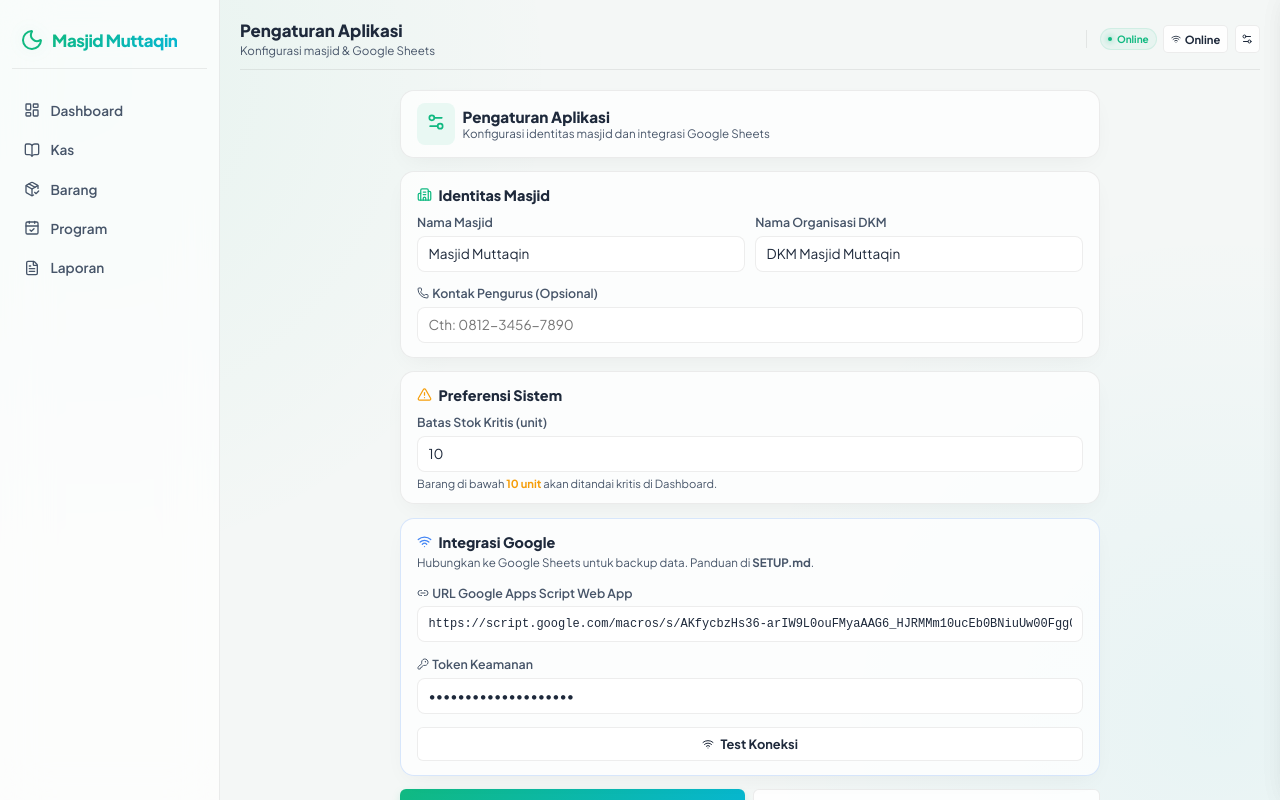
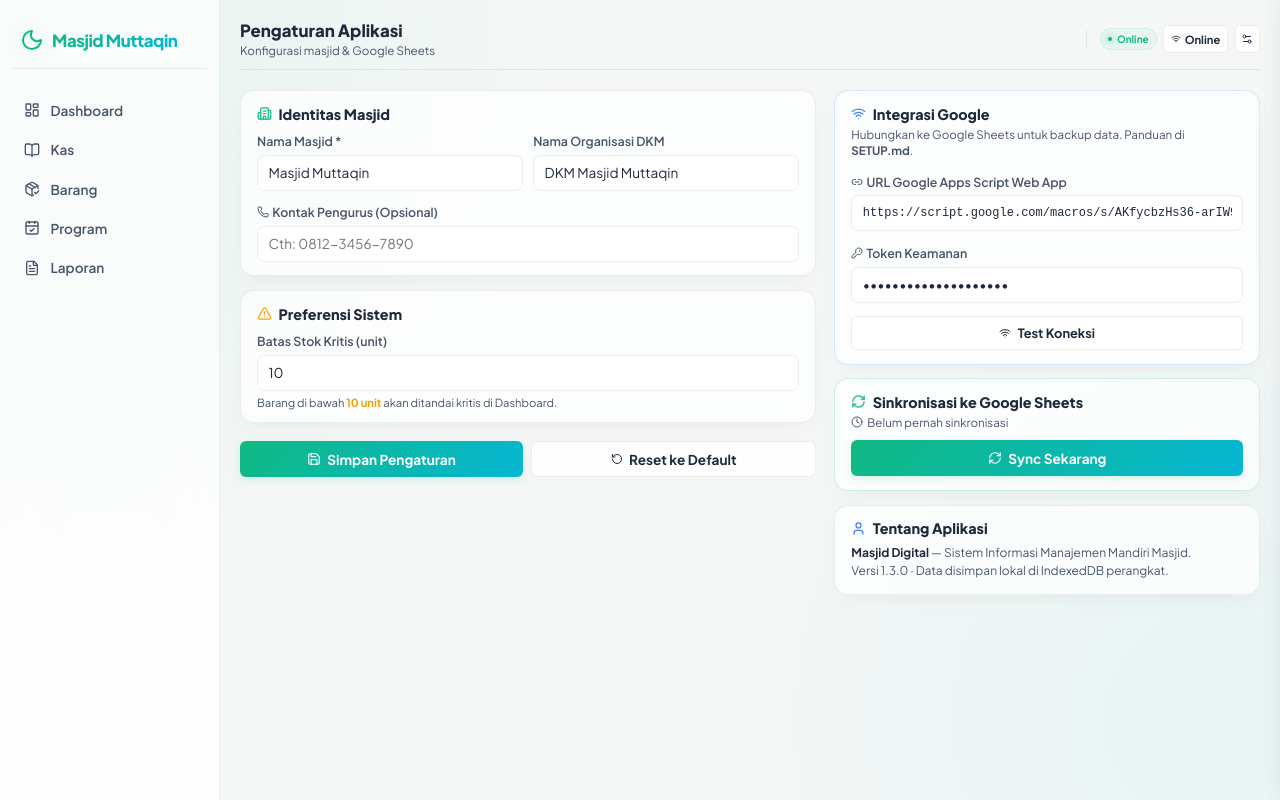
Before and after one commit to rasyiqi-code/Mesjid-Digital, a React (Vite) app: page / in a window 1280 px wide. Both pictures are taken after a click on the button "Pengaturan". Shown: the top 800 px of the page. Built offline with nearby package versions, Linux system fonts and the light colour scheme.

Commit message:
UI: Ubah layout halaman Pengaturan menjadi 2 kolom responsif untuk layar lebar dan hapus header sekunder

```diff
--- a/src/components/SettingsPanel.tsx
+++ b/src/components/SettingsPanel.tsx
@@ -3,7 +3,6 @@ import type { AppSettings } from '../hooks/useSettings';
 import {
   Save,
   RotateCcw,
-  Settings2,
   Building2,
   Phone,
   AlertTriangle,
@@ -129,22 +128,13 @@ export const SettingsPanel: React.FC<SettingsPanelProps> = ({
   };
 
   return (
-    <div style={{ display: 'flex', flexDirection: 'column', gap: '0.85rem', maxWidth: '700px', margin: '0 auto' }}>
+    <div style={{ display: 'flex', flexDirection: 'column', gap: '0.85rem', maxWidth: '1200px', margin: '0 auto', width: '100%' }}>
 
-      {/* Header */}
-      <div className="glass-card" style={{ display: 'flex', alignItems: 'center', gap: '0.5rem', padding: '0.75rem 1rem' }}>
-        <div style={{ background: 'rgba(16, 185, 129, 0.08)', color: 'var(--primary)', padding: '0.55rem', borderRadius: '8px' }}>
-          <Settings2 size={20} />
-        </div>
-        <div style={{ textAlign: 'left' }}>
-          <h2 style={{ fontSize: '0.95rem', fontWeight: 800 }}>Pengaturan Aplikasi</h2>
-          <p style={{ fontSize: '0.725rem', color: 'var(--text-secondary)' }}>
-            Konfigurasi identitas masjid dan integrasi Google Sheets
-          </p>
-        </div>
-      </div>
+      <form onSubmit={handleSubmit} style={{ width: '100%' }}>
+        <div className="settings-grid-container">
 
-      <form onSubmit={handleSubmit} style={{ display: 'flex', flexDirection: 'column', gap: '0.85rem' }}>
+          {/* Kolom Kiri: Form Identitas & Preferensi Sistem */}
+          <div style={{ display: 'flex', flexDirection: 'column', gap: '0.85rem' }}>
 
             {/* ── Identitas Masjid ─────────────────────────────────────────── */}
             <div className="glass-card" style={{ textAlign: 'left', padding: '0.85rem 1rem' }}>
@@ -155,7 +145,7 @@ export const SettingsPanel: React.FC<SettingsPanelProps> = ({
 
               <div className="form-grid-2">
                 <div className="form-group">
-              <label className="form-label" htmlFor="setting-mosque-name">Nama Masjid</label>
+                  <label className="form-label" htmlFor="setting-mosque-name">Nama Masjid *</label>
                   <input
                     id="setting-mosque-name"
                     type="text"
@@ -223,6 +213,21 @@ export const SettingsPanel: React.FC<SettingsPanelProps> = ({
                 </p>
               </div>
             </div>
+
+            {/* ── Tombol Simpan & Reset ────────────────────────────────────── */}
+            <div style={{ display: 'flex', gap: '0.55rem', marginTop: '0.25rem' }}>
+              <button type="submit" className="btn btn-primary" style={{ flex: 1, padding: '0.55rem', minHeight: '36px', borderRadius: '6px' }}>
+                <Save size={14} /> Simpan Pengaturan
+              </button>
+              <button type="button" onClick={handleReset} className="btn btn-secondary" style={{ flex: 1, padding: '0.55rem', minHeight: '36px', borderRadius: '6px' }}>
+                <RotateCcw size={12} /> Reset ke Default
+              </button>
+            </div>
+
+          </div>
+
+          {/* Kolom Kanan: Google Integration, Sync manual & Tentang */}
+          <div style={{ display: 'flex', flexDirection: 'column', gap: '0.85rem' }}>
 
             {/* ── Integrasi Google ─────────────────────────────────────────── */}
             <div className="glass-card" style={{ textAlign: 'left', borderColor: 'rgba(66, 133, 244, 0.2)', padding: '0.85rem 1rem' }}>
@@ -303,17 +308,6 @@ export const SettingsPanel: React.FC<SettingsPanelProps> = ({
               </button>
             </div>
 
-        {/* ── Tombol Simpan & Reset ────────────────────────────────────── */}
-        <div style={{ display: 'flex', gap: '0.55rem' }}>
-          <button type="submit" className="btn btn-primary" style={{ flex: 1, padding: '0.55rem', minHeight: '36px', borderRadius: '6px' }}>
-            <Save size={14} /> Simpan Pengaturan
-          </button>
-          <button type="button" onClick={handleReset} className="btn btn-secondary" style={{ flex: 1, padding: '0.55rem', minHeight: '36px', borderRadius: '6px' }}>
-            <RotateCcw size={12} /> Reset ke Default
-          </button>
-        </div>
-      </form>
-
             {/* ── Sinkronisasi Manual ke Google Sheets ─────────────────────── */}
             <div className="glass-card" style={{
               textAlign: 'left',
@@ -363,5 +357,10 @@ export const SettingsPanel: React.FC<SettingsPanelProps> = ({
             </div>
 
           </div>
+
+        </div>
+      </form>
+
+    </div>
   );
 };
--- a/src/index.css
+++ b/src/index.css
@@ -1245,3 +1245,18 @@ body {
     display: none !important;
   }
 }
+
+/* --- SETTINGS GRID LAYOUT --- */
+.settings-grid-container {
+  display: grid;
+  grid-template-columns: 1fr;
+  gap: 0.85rem;
+  width: 100%;
+}
+
+@media (min-width: 992px) {
+  .settings-grid-container {
+    grid-template-columns: 1.15fr 0.85fr;
+    gap: 1.15rem;
+  }
+}
```
Lines whose indentation alone changed are shown as unchanged.
